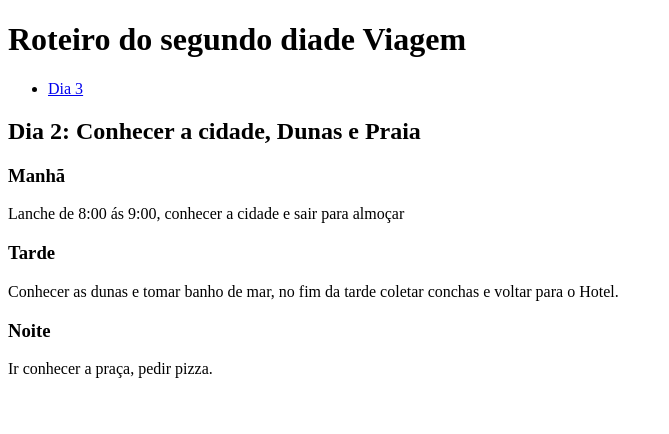
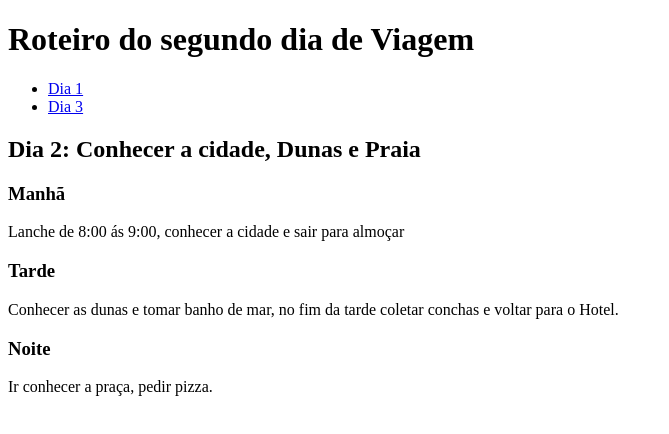
Before and after one commit to davidfranca10/Projetos-WEB-I---HTML, a plain HTML site: page Roteiro de Viagens/pages/dia2.html in a window 1280 px wide. Shown: the whole page, without its empty margins (0-669 px from the left). Drawn offline with Linux system fonts and the light colour scheme.

Commit message:
dia2.html

```diff
--- a/Roteiro de Viagens/pages/dia2.html
+++ b/Roteiro de Viagens/pages/dia2.html
@@ -4,10 +4,11 @@
         <title>Dia 2</title>
     </head>
     <body>
-        <h1>Roteiro do segundo diade Viagem</h1>
+        <h1>Roteiro do segundo dia de Viagem</h1>
         <nav>
             <ul>
-                <li><a href="/Projetos/Roteiro de Viagens/pages/dia3.html" target="_blank">Dia 3</a></li>
+                <li><a href="/Projetos/Roteiro de Viagens/index.html">Dia 1</a></li>
+                <li><a href="/Projetos/Roteiro de Viagens/pages/dia3.html">Dia 3</a></li>
             </ul>
         </nav>
         <section>
```
